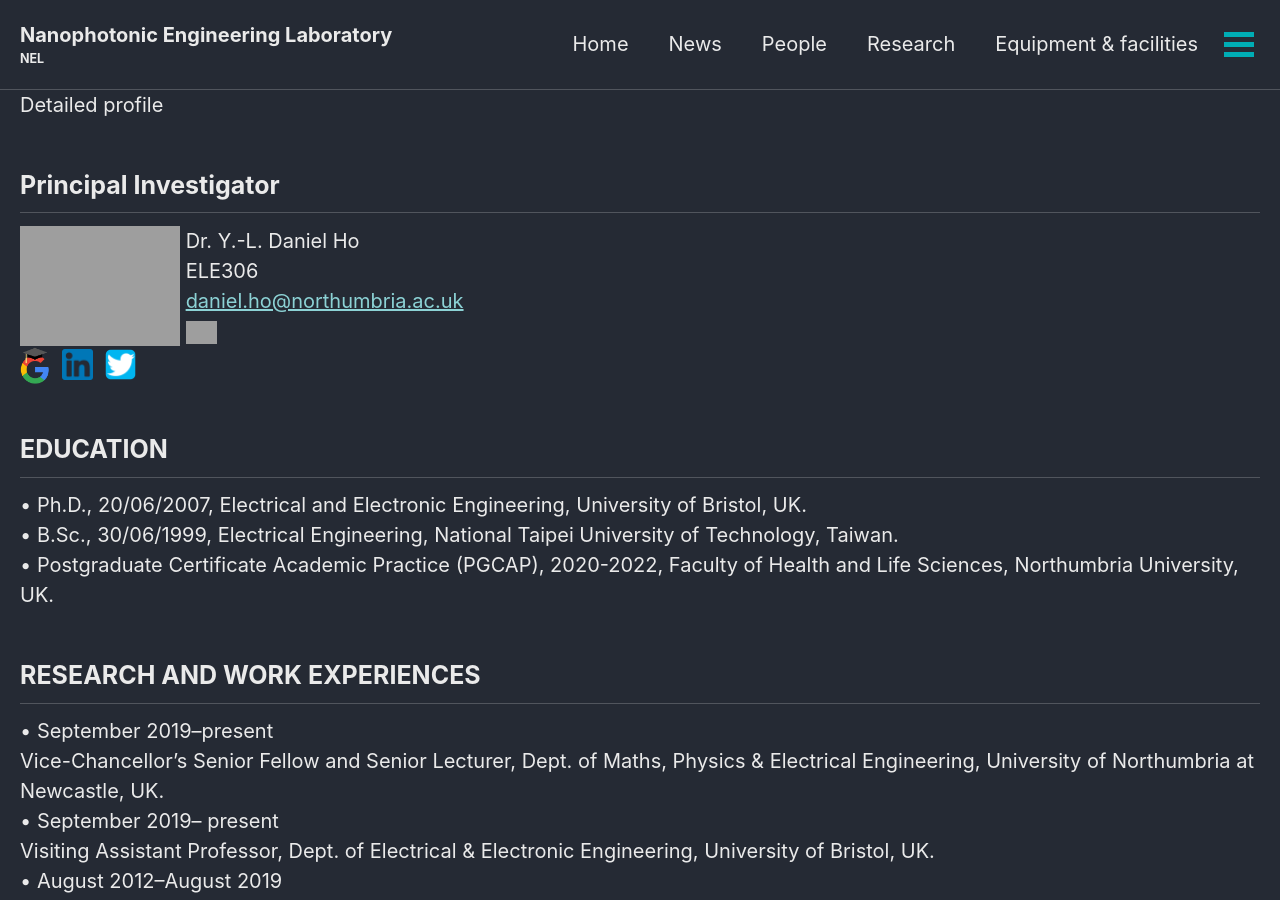
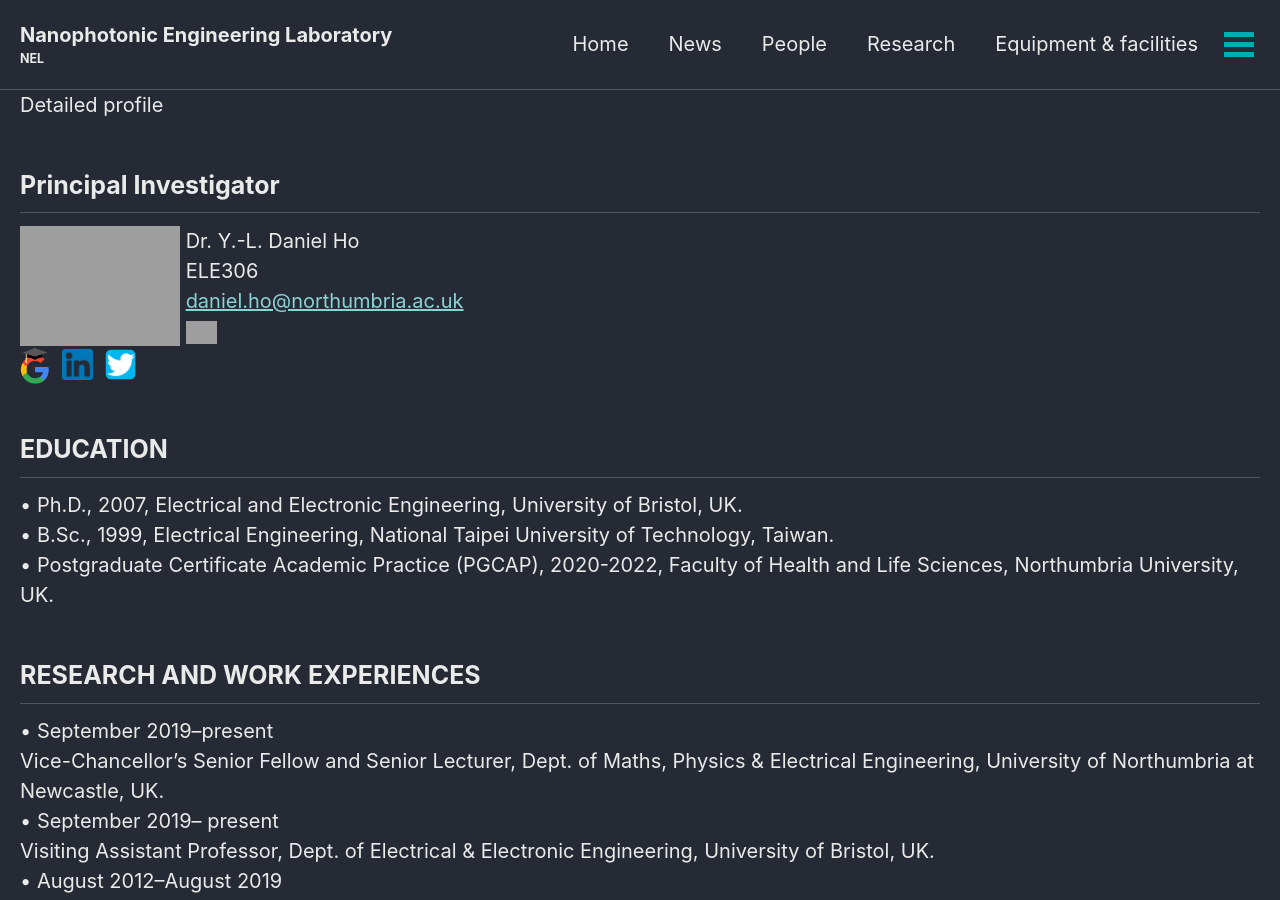
Before and after one commit to qubits/nanophotonicenglab.github.io, a Jekyll site: the page built from _pages/Y-L-Daniel-Ho.md, in a window 1280 px wide and 900 px high. Built offline with Jekyll 4.4.1, drawn with Linux system fonts in a browser that asks for light colours; cached includes are drawn as plain includes.

Commit message:
Update Y-L-Daniel-Ho.md

```diff
--- a/_pages/Y-L-Daniel-Ho.md
+++ b/_pages/Y-L-Daniel-Ho.md
@@ -21,8 +21,8 @@ Detailed profile
 <a href="https://twitter.com/ilhaformosa/profile/Ying-Lung_Ho"><img src="{{ site.url }}{{ site.baseurl }}/assets/profiles/Twitter-Logo-2.png" style="width: 2.5%; border: none; text-decoration: none"/></a>&nbsp;
 
 ## EDUCATION
-•	Ph.D., 	20/06/2007, Electrical and Electronic Engineering, University of Bristol, UK.<br>
-•	B.Sc., 	30/06/1999, Electrical Engineering, National Taipei University of Technology, Taiwan.<br>
+•	Ph.D., 2007, Electrical and Electronic Engineering, University of Bristol, UK.<br>
+•	B.Sc., 1999, Electrical Engineering, National Taipei University of Technology, Taiwan.<br>
 •	Postgraduate Certificate Academic Practice (PGCAP), 2020-2022, Faculty of Health and Life Sciences, Northumbria University, UK.<br>
 ## RESEARCH AND WORK EXPERIENCES
 •	September 2019–present<br>
```
